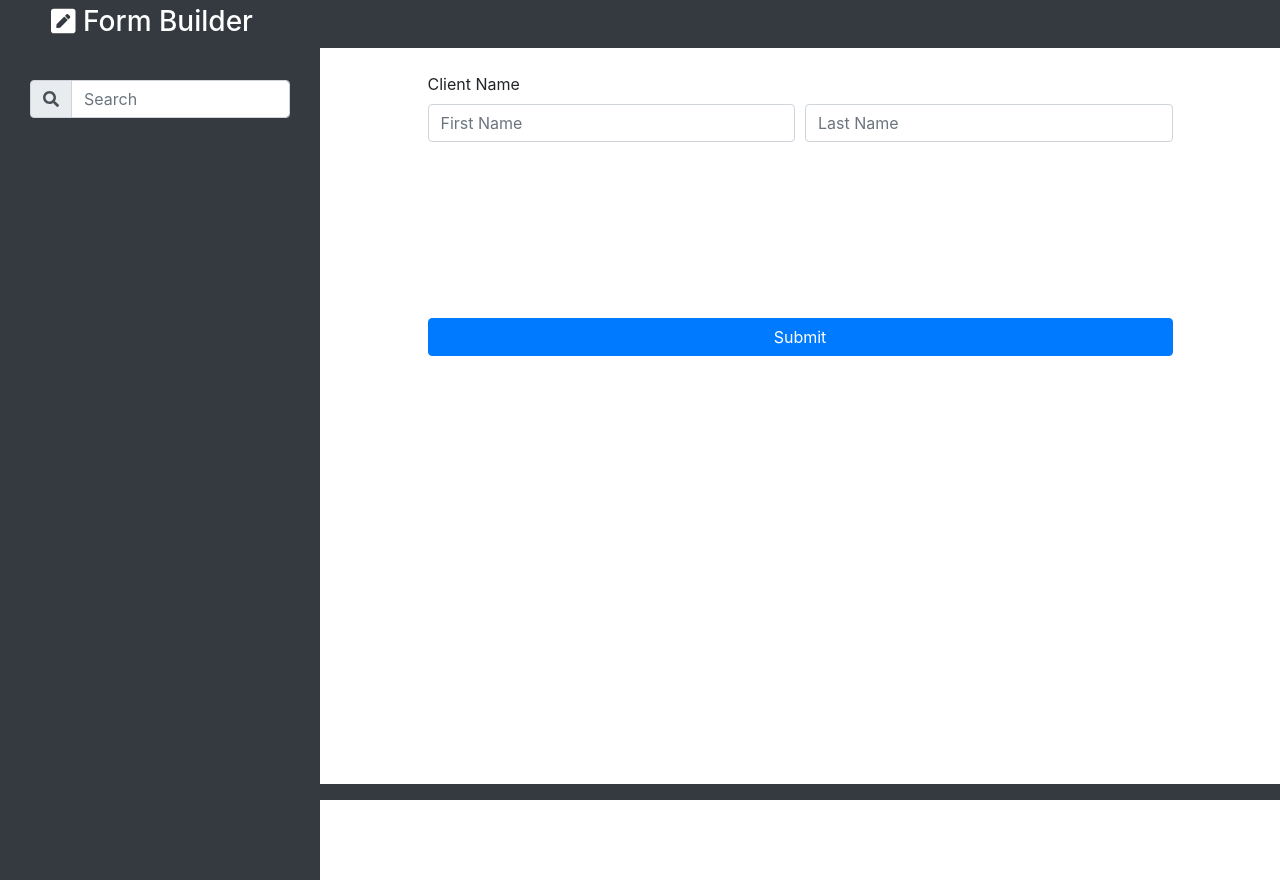
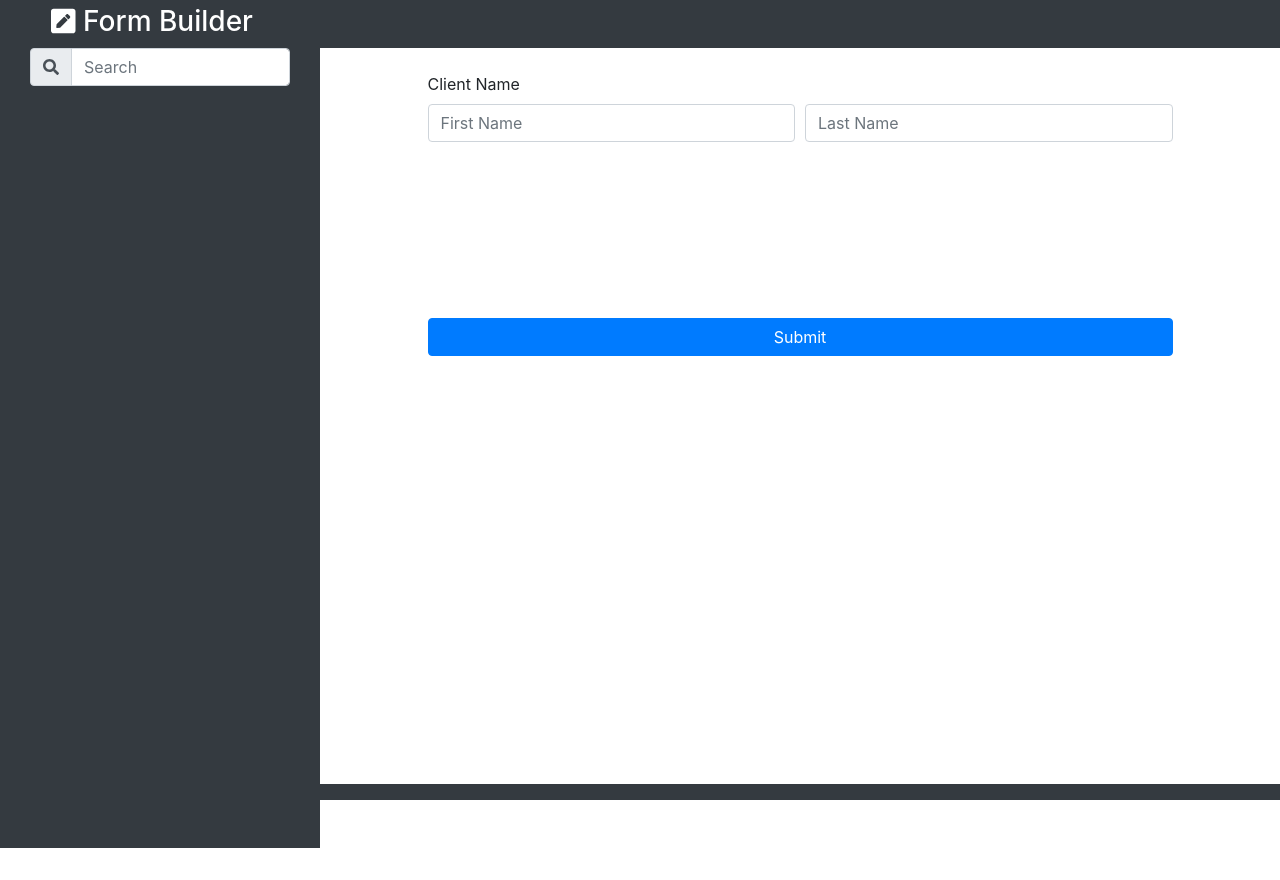
Before and after one commit to DRob1260/FormBuilder, a React (Create React App) app: page / in a window 1280 px wide. After the commit the page ends 848 px from the top, so only its background shows below. Built offline with nearby package versions, Linux system fonts and the light colour scheme.

Commit message:
updating styling for FormBuilderBody

```diff
--- a/src/components/FormBuilderBody/FormBuilderBody.css
+++ /dev/null
@@ -1,19 +0,0 @@
-.FormBuilderBody, .container-fluid {
-    min-height: 100vh;
-}
-
-#componentPickerCol {
-    background-color: rgb(52,58,64);
-}
-
-.ComponentPicker {
-    margin-top: 2em;
-}
-
-#formPreviewContainer {
-    margin-top: 1.5em;
-}
-
-#submit {
-    margin-top: 10em;
-}
--- a/src/components/FormBuilderBody/FormBuilderBody.jsx
+++ b/src/components/FormBuilderBody/FormBuilderBody.jsx
@@ -1,19 +1,18 @@
 import React from 'react';
-import './FormBuilderBody.css';
-import {Container, Row, Col, Form, Button} from 'react-bootstrap';
+import { Container, Row, Col, Form, Button } from 'react-bootstrap';
 import { ComponentPicker } from "../ComponentPicker/ComponentPicker";
 import { FirstLastName } from "../FirstLastName/FirstLastName";
 
 function FormBuilderBody() {
     return (
-        <div className={'FormBuilderBody'} style={{minHeight: '100vh'}}>
-            <Container fluid style={{minHeight: '100vh'}}>
+        <div className={'FormBuilderBody'} >
+            <Container fluid >
                 <Row>
-                    <Col id='componentPickerCol' xs={12} lg={3} style={{backgroundColor: 'rgb(52,58,64)'}}>
-                        <ComponentPicker style={{marginTop: '2em'}}/>
+                    <Col className='componentPickerCol' xs={12} lg={3} style={{backgroundColor: 'rgb(52,58,64)', minHeight: '100vh'}}>
+                        <ComponentPicker />
                     </Col>
                     <Col>
-                        <Container id={'formPreviewContainer'} style={{maginTop: '1.5em'}}>
+                        <Container id={'formPreviewContainer'} style={{marginTop: '1.5em'}}>
                             <Row className="justify-content-md-center">
                                 <Col xs={10}>
                                     <Form>
```
Also changed, not shown: src/components/FormBuilderBody/__image_snapshots__/form-builder-body-browser-test-js-form-builder-body-desktop-image-regression-renders-without-props-1-snap.png.
